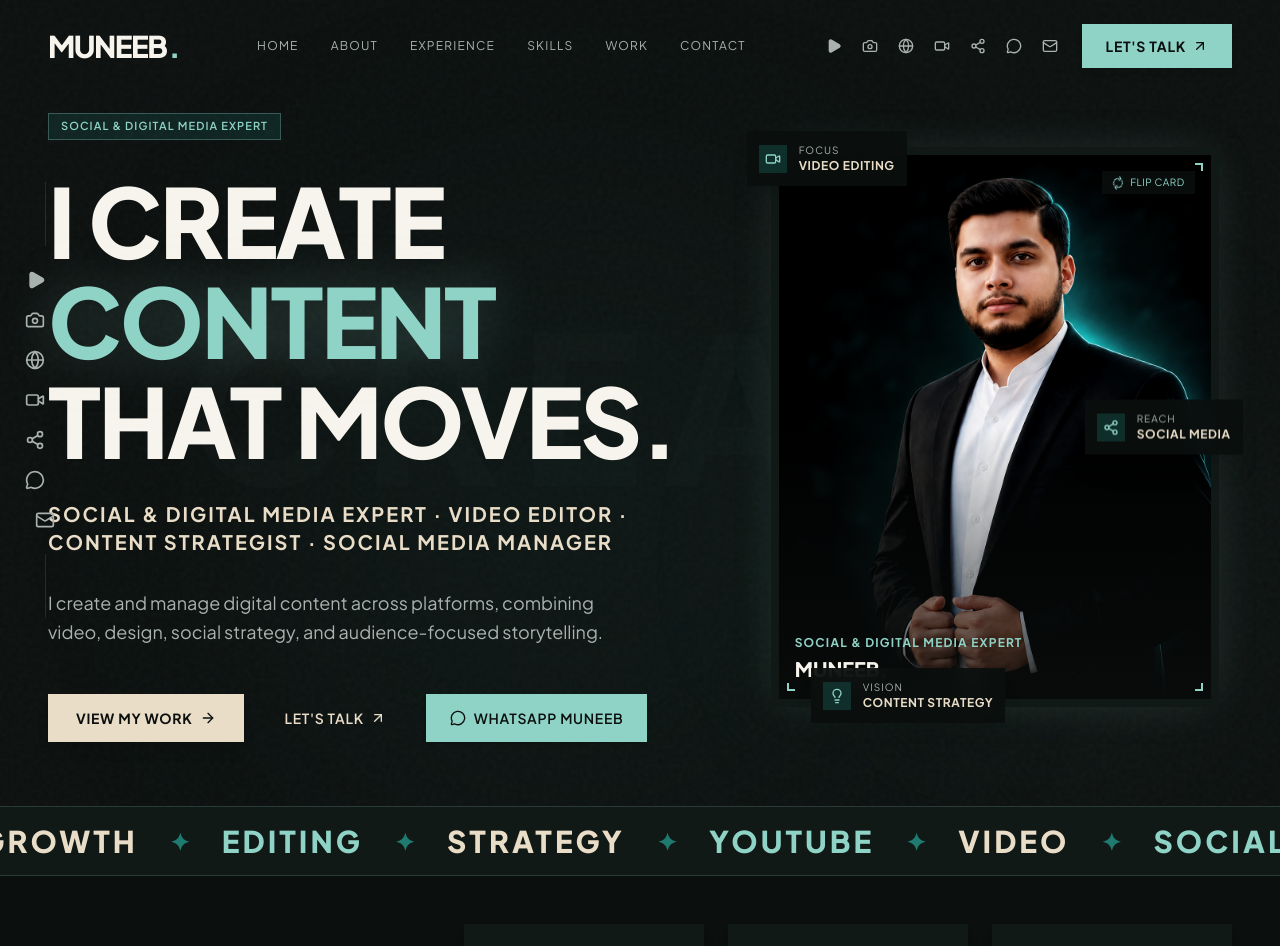
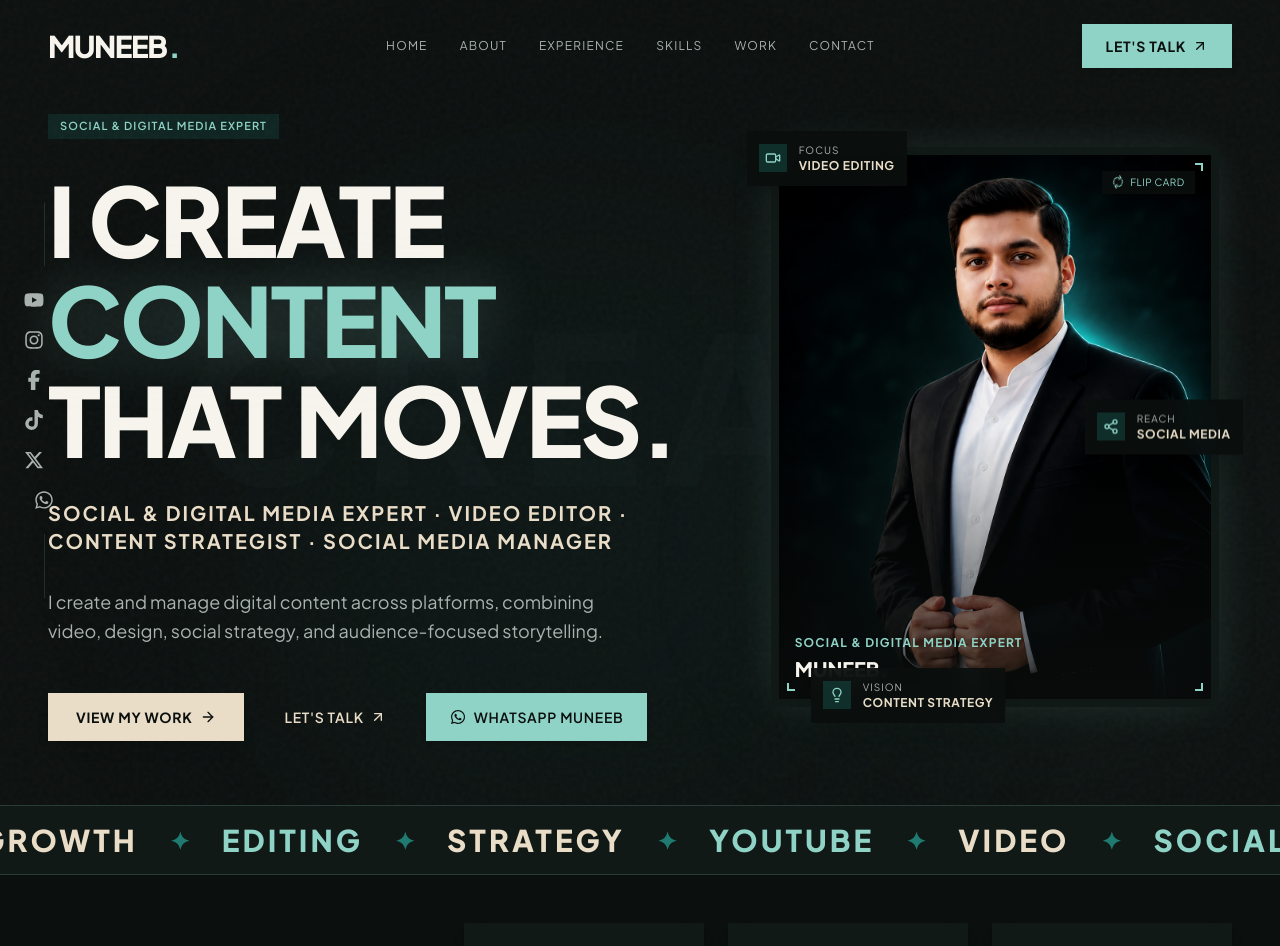
Before and after one commit to MeNabeel/Muneeeb, a Next.js app: page / in a window 1280 px wide. Shown: the top 946 px of the page. Built offline with nearby package versions, Linux system fonts and the light colour scheme.

Commit message:
feat: add Redux Toolkit, FA6 brand social icons & custom WhatsApp message

```diff
--- a/package.json
+++ b/package.json
@@ -15,6 +15,7 @@
     "@radix-ui/react-slot": "^1.3.3",
     "@radix-ui/react-tabs": "^1.1.21",
     "@radix-ui/react-tooltip": "^1.2.16",
+    "@reduxjs/toolkit": "^2.12.0",
     "class-variance-authority": "^0.7.1",
     "clsx": "^2.1.1",
     "framer-motion": "^13.1.0",
@@ -22,6 +23,8 @@
     "next": "16.3.1",
     "react": "19.2.8",
     "react-dom": "19.2.8",
+    "react-icons": "^5.7.0",
+    "react-redux": "^9.3.0",
     "tailwind-merge": "^3.6.0"
   },
   "devDependencies": {
--- a/src/app/layout.tsx
+++ b/src/app/layout.tsx
@@ -1,6 +1,7 @@
 import type { Metadata } from "next";
 import { Plus_Jakarta_Sans, Syne } from "next/font/google";
 import "./globals.css";
+import { ReduxProvider } from "@/store/provider";
 
 const sansFont = Plus_Jakarta_Sans({
   subsets: ["latin"],
@@ -67,7 +68,7 @@ export default function RootLayout({
   return (
     <html lang="en" className={`dark scroll-smooth ${sansFont.variable} ${displayFont.variable}`}>
       <body className="bg-[#0B0F0E] text-[#F7F4ED] font-sans antialiased selection:bg-[#1F7A70] selection:text-[#F7F4ED]">
-        {children}
+        <ReduxProvider>{children}</ReduxProvider>
       </body>
     </html>
   );
--- a/src/components/portfolio/featured-work.tsx
+++ b/src/components/portfolio/featured-work.tsx
@@ -1,15 +1,17 @@
 "use client";
 
-import React, { useState } from "react";
+import React from "react";
 import { motion } from "framer-motion";
 import { Tabs, TabsList, TabsTrigger } from "@/components/ui/tabs";
 import { featuredWork, Project } from "@/data/portfolio";
 import { ProjectCard } from "./project-card";
 import { ProjectDialog } from "./project-dialog";
+import { useAppDispatch, useAppSelector } from "@/store";
+import { setActiveCategory, openProjectDialog } from "@/store/portfolioSlice";
 
 export function FeaturedWork() {
-  const [selectedCategory, setSelectedCategory] = useState<string>("All");
-  const [activeProject, setActiveProject] = useState<Project | null>(null);
+  const dispatch = useAppDispatch();
+  const selectedCategory = useAppSelector((state) => state.portfolio.activeCategory);
 
   const categories = [
     "All",
@@ -24,6 +26,10 @@ export function FeaturedWork() {
     selectedCategory === "All"
       ? featuredWork
       : featuredWork.filter((p) => p.category === selectedCategory);
+
+  const handleSelectProject = (project: Project) => {
+    dispatch(openProjectDialog(project));
+  };
 
   return (
     <section id="work" className="py-24 bg-[#0B0F0E] relative">
@@ -46,7 +52,7 @@ export function FeaturedWork() {
           <Tabs
             defaultValue="All"
             value={selectedCategory}
-            onValueChange={setSelectedCategory}
+            onValueChange={(val) => dispatch(setActiveCategory(val))}
             className="w-full md:w-auto"
           >
             <TabsList className="flex-wrap h-auto bg-[#111917] p-1 border-none shadow-md">
@@ -73,7 +79,7 @@ export function FeaturedWork() {
               transition={{ duration: 0.5, delay: idx * 0.08 }}
               layout
             >
-              <ProjectCard project={project} onSelect={setActiveProject} />
+              <ProjectCard project={project} onSelect={handleSelectProject} />
             </motion.div>
           ))}
         </motion.div>
@@ -89,11 +95,7 @@ export function FeaturedWork() {
       </div>
 
       {/* Modal Dialog */}
-      <ProjectDialog
-        project={activeProject}
-        isOpen={Boolean(activeProject)}
-        onClose={() => setActiveProject(null)}
-      />
+      <ProjectDialog />
     </section>
   );
 }
--- a/src/components/portfolio/hero.tsx
+++ b/src/components/portfolio/hero.tsx
@@ -3,7 +3,8 @@
 import React, { useState } from "react";
 import Image from "next/image";
 import { motion } from "framer-motion";
-import { ArrowRight, ArrowUpRight, MessageCircle, Video, Share2, Lightbulb, RefreshCw, Mail } from "lucide-react";
+import { ArrowRight, ArrowUpRight, Video, Share2, Lightbulb, RefreshCw, Mail } from "lucide-react";
+import { FaWhatsapp } from "react-icons/fa6";
 import { Button } from "@/components/ui/button";
 import { Badge } from "@/components/ui/badge";
 import { personalDetails } from "@/data/portfolio";
@@ -46,7 +47,7 @@ export function Hero() {
         >
           {/* Label Badge */}
           <div>
-            <Badge variant="default" className="px-3 py-1 text-[11px] tracking-widest">
+            <Badge variant="default" className="px-3 py-1 text-[11px] tracking-widest border-none">
               {personalDetails.fullTitle}
             </Badge>
           </div>
@@ -111,7 +112,7 @@ export function Hero() {
                 rel="noopener noreferrer"
                 aria-label="Contact Muneeb on WhatsApp"
               >
-                <MessageCircle className="mr-2 h-4 w-4" />
+                <FaWhatsapp className="mr-2 h-4 w-4 text-base" />
                 WhatsApp Muneeb
               </a>
             </Button>
@@ -148,7 +149,7 @@ export function Hero() {
                     fill
                     priority
                     sizes="(max-width: 768px) 100vw, 40vw"
-                    className="object-cover object-top grayscale-[15%] contrast-110 group-hover:scale-105 transition-all duration-700"
+                    className="object-cover object-top grayscale-[10%] contrast-105 group-hover:scale-105 transition-all duration-700"
                   />
                   <div className="absolute inset-0 bg-gradient-to-t from-[#0B0F0E] via-transparent to-transparent opacity-75" />
 
@@ -184,7 +185,7 @@ export function Hero() {
                     <span className="text-xs font-black uppercase tracking-widest text-[#8FD3C7]">
                       Professional Profile
                     </span>
-                    <Badge variant="mint" className="text-[10px]">
+                    <Badge variant="mint" className="text-[10px] border-none">
                       {personalDetails.yearsExperience} Experience
                     </Badge>
                   </div>
@@ -223,7 +224,7 @@ export function Hero() {
                     onClick={(e) => e.stopPropagation()}
                     className="w-full bg-[#1F7A70] hover:bg-[#289689] text-[#F7F4ED] text-xs font-bold uppercase tracking-wider py-2.5 px-4 flex items-center justify-center transition-colors"
                   >
-                    <MessageCircle className="mr-2 h-4 w-4" />
+                    <FaWhatsapp className="mr-2 h-4 w-4 text-base" />
                     Chat on WhatsApp
                   </a>
 
--- a/src/components/portfolio/navbar.tsx
+++ b/src/components/portfolio/navbar.tsx
@@ -12,10 +12,13 @@ import {
 } from "@/components/ui/sheet";
 import { SocialIcons } from "./social-icons";
 import { personalDetails } from "@/data/portfolio";
+import { useAppDispatch, useAppSelector } from "@/store";
+import { setMobileMenuOpen } from "@/store/portfolioSlice";
 
 export function Navbar() {
   const [scrolled, setScrolled] = useState(false);
-  const [mobileMenuOpen, setMobileMenuOpen] = useState(false);
+  const dispatch = useAppDispatch();
+  const mobileMenuOpen = useAppSelector((state) => state.portfolio.mobileMenuOpen);
 
   useEffect(() => {
     const handleScroll = () => {
@@ -73,10 +76,8 @@ export function Navbar() {
           ))}
         </nav>
 
-        {/* Desktop Right CTA & Borderless Social Icons */}
-        <div className="hidden lg:flex items-center space-x-6">
-          <SocialIcons iconSize="h-4 w-4" />
-
+        {/* Desktop Right CTA (No social icons in header) */}
+        <div className="hidden lg:flex items-center">
           <Button
             asChild
             variant="mint"
@@ -92,7 +93,10 @@ export function Navbar() {
 
         {/* Mobile Navigation Sheet */}
         <div className="lg:hidden flex items-center">
-          <Sheet open={mobileMenuOpen} onOpenChange={setMobileMenuOpen}>
+          <Sheet
+            open={mobileMenuOpen}
+            onOpenChange={(open) => dispatch(setMobileMenuOpen(open))}
+          >
             <SheetTrigger asChild>
               <Button variant="ghost" size="icon" aria-label="Open Navigation Menu">
                 <Menu className="h-6 w-6 text-[#F7F4ED]" />
@@ -114,7 +118,7 @@ export function Navbar() {
                     <a
                       key={link.name}
                       href={link.href}
-                      onClick={() => setMobileMenuOpen(false)}
+                      onClick={() => dispatch(setMobileMenuOpen(false))}
                       className="text-base font-bold uppercase tracking-widest text-[#A9B2AE] hover:text-[#8FD3C7] transition-colors border-b border-[rgba(143,211,199,0.08)] pb-2.5"
                     >
                       {link.name}
@@ -125,14 +129,14 @@ export function Navbar() {
 
               <div className="space-y-6 pt-6 border-t border-[rgba(143,211,199,0.12)]">
                 <div className="flex justify-center">
-                  <SocialIcons iconSize="h-5 w-5" />
+                  <SocialIcons iconSize="text-xl" />
                 </div>
 
                 <Button
                   asChild
                   variant="mint"
                   className="w-full justify-between"
-                  onClick={() => setMobileMenuOpen(false)}
+                  onClick={() => dispatch(setMobileMenuOpen(false))}
                 >
                   <a href={personalDetails.whatsappUrl} target="_blank" rel="noopener noreferrer" aria-label="Contact Muneeb on WhatsApp">
                     <span>Chat on WhatsApp</span>
--- a/src/components/portfolio/social-icons.tsx
+++ b/src/components/portfolio/social-icons.tsx
@@ -1,38 +1,43 @@
 "use client";
 
 import React from "react";
-import { Play, Camera, Globe, Video, Share2, MessageCircle, Mail } from "lucide-react";
+import {
+  FaYoutube,
+  FaInstagram,
+  FaFacebookF,
+  FaTiktok,
+  FaWhatsapp,
+  FaXTwitter,
+} from "react-icons/fa6";
 import { socialLinks, SocialLink } from "@/data/portfolio";
 
 interface SocialIconsProps {
   className?: string;
-  iconSize?: string; // e.g. "h-5 w-5"
+  iconSize?: string; // e.g. "text-lg" or "text-xl"
   showLabels?: boolean;
 }
 
 export function SocialIcons({
   className = "",
-  iconSize = "h-5 w-5",
+  iconSize = "text-lg",
   showLabels = false,
 }: SocialIconsProps) {
-  const getIcon = (iconName: SocialLink["iconName"]) => {
-    switch (iconName) {
-      case "Play":
-        return <Play className={`${iconSize} fill-current ml-0.5`} />;
-      case "Camera":
-        return <Camera className={iconSize} />;
-      case "Globe":
-        return <Globe className={iconSize} />;
-      case "Video":
-        return <Video className={iconSize} />;
-      case "Share2":
-        return <Share2 className={iconSize} />;
-      case "MessageCircle":
-        return <MessageCircle className={iconSize} />;
-      case "Mail":
-        return <Mail className={iconSize} />;
+  const getIcon = (platformKey: SocialLink["platformKey"]) => {
+    switch (platformKey) {
+      case "youtube":
+        return <FaYoutube className={iconSize} />;
+      case "instagram":
+        return <FaInstagram className={iconSize} />;
+      case "facebook":
+        return <FaFacebookF className={iconSize} />;
+      case "tiktok":
+        return <FaTiktok className={iconSize} />;
+      case "x":
+        return <FaXTwitter className={iconSize} />;
+      case "whatsapp":
+        return <FaWhatsapp className={iconSize} />;
       default:
-        return <Share2 className={iconSize} />;
+        return <FaXTwitter className={iconSize} />;
     }
   };
 
@@ -42,13 +47,13 @@ export function SocialIcons({
         <a
           key={platform.name}
           href={platform.url}
-          target={platform.url.startsWith("mailto:") ? "_self" : "_blank"}
-          rel={platform.url.startsWith("mailto:") ? undefined : "noopener noreferrer"}
+          target="_blank"
+          rel="noopener noreferrer"
           aria-label={platform.ariaLabel}
           title={platform.name}
-          className="text-[#A9B2AE] hover:text-[#8FD3C7] transition-all duration-300 transform hover:scale-115 hover:-translate-y-1 inline-flex items-center space-x-2 border-none outline-none focus-visible:text-[#8FD3C7]"
+          className="text-[#A9B2AE] hover:text-[#8FD3C7] transition-all duration-300 transform hover:scale-125 hover:-translate-y-1 inline-flex items-center space-x-2 border-none outline-none focus-visible:text-[#8FD3C7]"
         >
-          {getIcon(platform.iconName)}
+          {getIcon(platform.platformKey)}
           {showLabels && (
             <span className="text-xs uppercase tracking-wider font-semibold">
               {platform.name}
--- a/src/data/portfolio.ts
+++ b/src/data/portfolio.ts
@@ -37,9 +37,14 @@ export interface SkillCategory {
 export interface SocialLink {
   name: string;
   url: string;
-  iconName: "Play" | "Camera" | "Globe" | "Video" | "Share2" | "MessageCircle" | "Mail";
+  platformKey: "youtube" | "instagram" | "facebook" | "tiktok" | "x" | "whatsapp";
   ariaLabel: string;
 }
+
+// Pre-filled WhatsApp message URL
+const whatsappCustomMessage = encodeURIComponent(
+  "Hi Muneeb, I saw your portfolio and would like to discuss a project with you."
+);
 
 export const personalDetails = {
   name: "MUNEEB.",
@@ -57,7 +62,7 @@ export const personalDetails = {
   phone: "03234554941",
   phoneTel: "+923234554941",
   whatsappNumber: "+923234554941",
-  whatsappUrl: "https://wa.me/923234554941",
+  whatsappUrl: `https://wa.me/923234554941?text=${whatsappCustomMessage}`,
   yearsExperience: "8+ YEARS",
   aboutHeading: "MORE THAN JUST EDITING.",
   aboutParagraphs: [
@@ -85,44 +90,38 @@ export const socialLinks: SocialLink[] = [
   {
     name: "YouTube",
     url: "https://www.youtube.com",
-    iconName: "Play",
+    platformKey: "youtube",
     ariaLabel: "Visit Muneeb's YouTube Channel",
   },
   {
     name: "Instagram",
     url: "https://www.instagram.com",
-    iconName: "Camera",
+    platformKey: "instagram",
     ariaLabel: "Follow Muneeb on Instagram",
   },
   {
     name: "Facebook",
     url: "https://www.facebook.com",
-    iconName: "Globe",
+    platformKey: "facebook",
     ariaLabel: "Connect with Muneeb on Facebook",
   },
   {
     name: "TikTok",
     url: "https://www.tiktok.com",
-    iconName: "Video",
+    platformKey: "tiktok",
     ariaLabel: "Watch Muneeb on TikTok",
   },
   {
     name: "X (Twitter)",
     url: "https://twitter.com",
-    iconName: "Share2",
+    platformKey: "x",
     ariaLabel: "Follow Muneeb on X",
   },
   {
     name: "WhatsApp",
     url: personalDetails.whatsappUrl,
-    iconName: "MessageCircle",
+    platformKey: "whatsapp",
     ariaLabel: "Contact Muneeb on WhatsApp",
-  },
-  {
-    name: "Email",
-    url: `mailto:${personalDetails.email}`,
-    iconName: "Mail",
-    ariaLabel: "Email Muneeb",
   },
 ];
 
--- /dev/null
+++ b/src/store/index.ts
@@ -0,0 +1,19 @@
+import { configureStore } from "@reduxjs/toolkit";
+import { TypedUseSelectorHook, useDispatch, useSelector } from "react-redux";
+import portfolioReducer from "./portfolioSlice";
+
+export const store = configureStore({
+  reducer: {
+    portfolio: portfolioReducer,
+  },
+  middleware: (getDefaultMiddleware) =>
+    getDefaultMiddleware({
+      serializableCheck: false,
+    }),
+});
+
+export type RootState = ReturnType<typeof store.getState>;
+export type AppDispatch = typeof store.dispatch;
+
+export const useAppDispatch = () => useDispatch<AppDispatch>();
+export const useAppSelector: TypedUseSelectorHook<RootState> = useSelector;
--- /dev/null
+++ b/src/store/portfolioSlice.ts
@@ -0,0 +1,52 @@
+import { createSlice, PayloadAction } from "@reduxjs/toolkit";
+import { Project } from "@/data/portfolio";
+
+interface PortfolioState {
+  activeCategory: string;
+  activeProject: Project | null;
+  projectDialogOpen: boolean;
+  contactDialogOpen: boolean;
+  mobileMenuOpen: boolean;
+}
+
+const initialState: PortfolioState = {
+  activeCategory: "All",
+  activeProject: null,
+  projectDialogOpen: false,
+  contactDialogOpen: false,
+  mobileMenuOpen: false,
+};
+
+export const portfolioSlice = createSlice({
+  name: "portfolio",
+  initialState,
+  reducers: {
+    setActiveCategory: (state, action: PayloadAction<string>) => {
+      state.activeCategory = action.payload;
+    },
+    openProjectDialog: (state, action: PayloadAction<Project>) => {
+      state.activeProject = action.payload;
+      state.projectDialogOpen = true;
+    },
+    closeProjectDialog: (state) => {
+      state.projectDialogOpen = false;
+      state.activeProject = null;
+    },
+    setContactDialogOpen: (state, action: PayloadAction<boolean>) => {
+      state.contactDialogOpen = action.payload;
+    },
+    setMobileMenuOpen: (state, action: PayloadAction<boolean>) => {
+      state.mobileMenuOpen = action.payload;
+    },
+  },
+});
+
+export const {
+  setActiveCategory,
+  openProjectDialog,
+  closeProjectDialog,
+  setContactDialogOpen,
+  setMobileMenuOpen,
+} = portfolioSlice.actions;
+
+export default portfolioSlice.reducer;
--- /dev/null
+++ b/src/store/provider.tsx
@@ -0,0 +1,8 @@
+"use client";
+
+import { Provider } from "react-redux";
+import { store } from "./index";
+
+export function ReduxProvider({ children }: { children: React.ReactNode }) {
+  return <Provider store={store}>{children}</Provider>;
+}
```
Also changed, not shown: src/components/portfolio/contact.tsx (+20 -29 lines), src/components/portfolio/project-dialog.tsx (+24 -21 lines), 1 other file (tests, documents, lock files or other folders).
